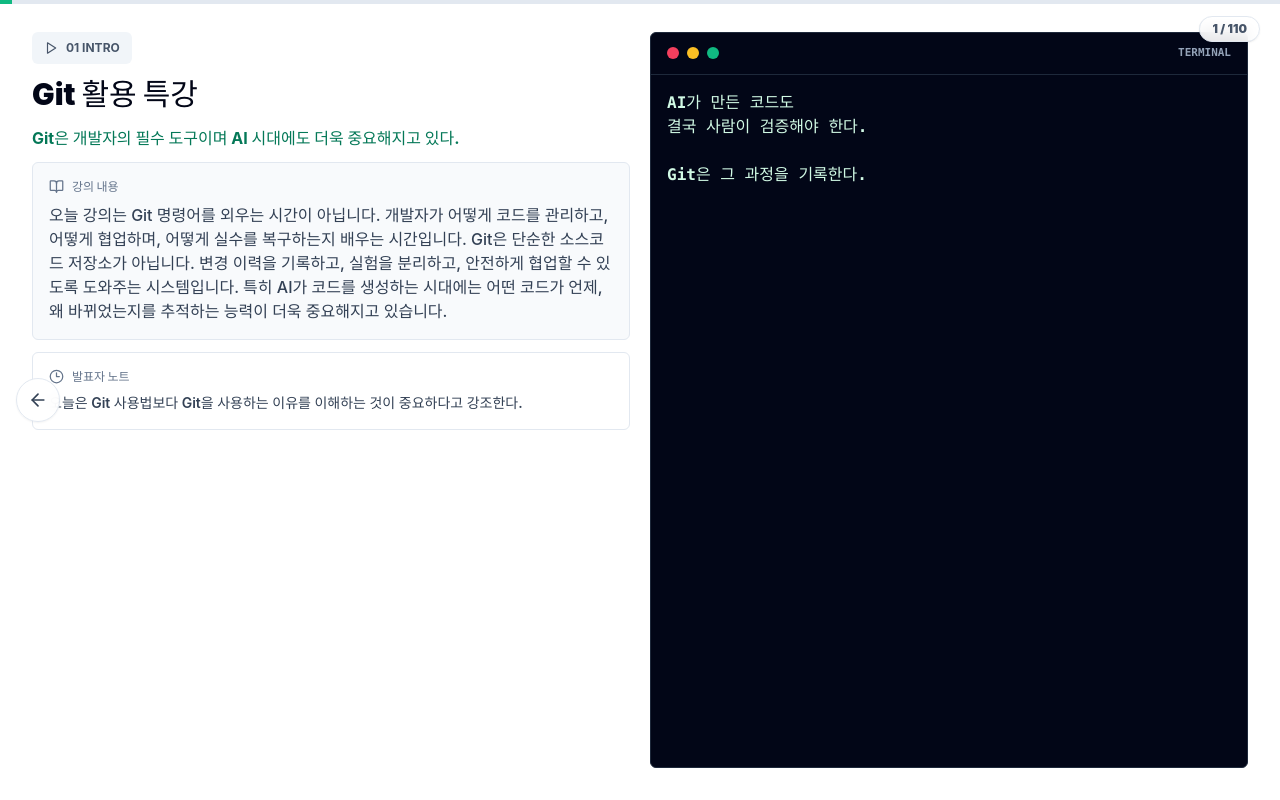
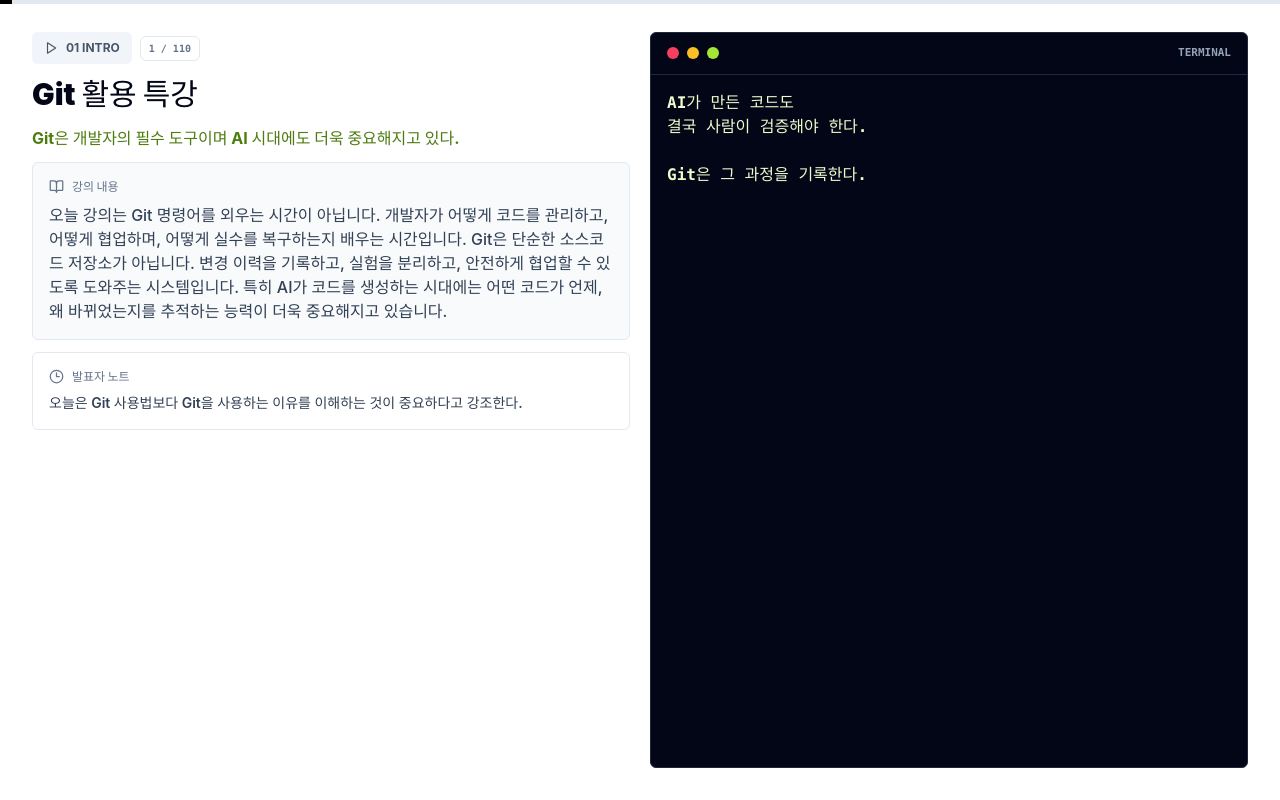
Before and after one commit to thomasJang/git-ppt-slide, a React (Vite) app: page / in a window 1280 px wide. Built offline with nearby package versions, Linux system fonts and the light colour scheme.

Commit message:
Enhance slide progress navigation

```diff
--- a/src/App.tsx
+++ b/src/App.tsx
@@ -1015,11 +1015,11 @@ function DeveloperPanel({ slide }: { slide: Slide }) {
           <div className="flex items-center gap-2">
             <span className="h-3 w-3 rounded-full bg-rose-500" />
             <span className="h-3 w-3 rounded-full bg-amber-400" />
-            <span className="h-3 w-3 rounded-full bg-emerald-500" />
+            <span className="h-3 w-3 rounded-full bg-lime-400" />
           </div>
           <span className="font-mono text-[11px] font-bold uppercase text-slate-400">terminal</span>
         </div>
-        <pre className="h-full whitespace-pre-wrap break-words p-4 font-mono text-sm font-semibold leading-7 text-emerald-100 md:text-base">
+        <pre className="h-full whitespace-pre-wrap break-words p-4 font-mono text-sm font-semibold leading-7 text-lime-100 md:text-base">
           <code>{slide.example}</code>
         </pre>
       </div>
@@ -1029,8 +1029,22 @@ function DeveloperPanel({ slide }: { slide: Slide }) {
 
 function App() {
   const [current, setCurrent] = useState(0);
+  const [hoveredSlide, setHoveredSlide] = useState<number | null>(null);
+  const [progressHoverX, setProgressHoverX] = useState(0);
   const activeSlide = slides[current];
   const progress = useMemo(() => ((current + 1) / slides.length) * 100, [current]);
+  const pageTone = slides.length <= 1 ? 0 : current / (slides.length - 1);
+  const progressRed = Math.round(220 * pageTone);
+  const progressDark = Math.round(20 * pageTone);
+  const progressStyle = {
+    backgroundColor: `rgb(${progressRed}, ${progressDark}, ${progressDark})`,
+  };
+
+  const updateProgressHover = (clientX: number, rect: DOMRect) => {
+    const ratio = Math.min(Math.max((clientX - rect.left) / rect.width, 0), 0.999999);
+    setHoveredSlide(clampSlide(Math.floor(ratio * slides.length)));
+    setProgressHoverX(Math.min(Math.max(ratio * 100, 12), 88));
+  };
 
   useEffect(() => {
     const handleKeyDown = (event: KeyboardEvent) => {
@@ -1050,20 +1064,48 @@ function App() {
   return (
     <main className="h-screen overflow-hidden bg-white text-slate-950">
       <section className="relative h-screen w-full overflow-hidden bg-white">
-        <div className="absolute inset-x-0 top-0 h-1 bg-slate-200">
-          <div className="h-full bg-emerald-500 transition-all duration-300" style={{ width: `${progress}%` }} />
+        <div
+          className="absolute inset-x-0 top-0 z-20 h-5 cursor-pointer"
+          onClick={(event) => {
+            const rect = event.currentTarget.getBoundingClientRect();
+            const ratio = Math.min(Math.max((event.clientX - rect.left) / rect.width, 0), 0.999999);
+            setCurrent(clampSlide(Math.floor(ratio * slides.length)));
+          }}
+          onMouseLeave={() => setHoveredSlide(null)}
+          onMouseMove={(event) => updateProgressHover(event.clientX, event.currentTarget.getBoundingClientRect())}
+        >
+          <div className="h-1 bg-slate-200">
+            <div className="h-full transition-all duration-300" style={{ width: `${progress}%`, ...progressStyle }} />
+          </div>
+          {hoveredSlide !== null && (
+            <div
+              className="pointer-events-none absolute top-3 z-30 w-64 -translate-x-1/2 rounded-md border border-slate-200 bg-white px-3 py-2 text-left shadow-sm"
+              style={{ left: `${progressHoverX}%` }}
+            >
+              <div className="mb-1 font-mono text-[11px] font-black text-lime-600">
+                {hoveredSlide + 1} / {slides.length}
+              </div>
+              <div className="truncate text-xs font-black text-slate-950">{slides[hoveredSlide].title}</div>
+              <div className="mt-1 truncate text-[11px] font-bold text-slate-500">{slides[hoveredSlide].eyebrow}</div>
+            </div>
+          )}
         </div>
 
         <div className="grid h-full p-5 pb-6 md:p-7 md:pb-8 lg:p-8">
           <div className="grid min-h-0 grid-cols-2 gap-5">
             <div className="flex min-w-0 flex-col gap-3">
               <div>
-                <div className="mb-3 inline-flex items-center gap-2 rounded-md bg-slate-100 px-3 py-2 text-xs font-bold uppercase tracking-normal text-slate-600">
-                  <Play size={14} />
-                  {activeSlide.eyebrow}
+                <div className="mb-3 flex items-center gap-2">
+                  <div className="inline-flex items-center gap-2 rounded-md bg-slate-100 px-3 py-2 text-xs font-bold uppercase tracking-normal text-slate-600">
+                    <Play size={14} />
+                    {activeSlide.eyebrow}
+                  </div>
+                  <div className="rounded-md border border-slate-200 bg-white px-2 py-1 font-mono text-[10px] font-black text-slate-500">
+                    {current + 1} / {slides.length}
+                  </div>
                 </div>
                 <h2 className="max-w-3xl text-3xl font-black leading-tight text-slate-950">{activeSlide.title}</h2>
-                <p className="mt-3 max-w-2xl text-sm font-bold leading-6 text-emerald-700 md:text-base">{activeSlide.message}</p>
+                <p className="mt-3 max-w-2xl text-sm font-bold leading-6 text-lime-700 md:text-base">{activeSlide.message}</p>
               </div>
 
               <div className="rounded-md border border-slate-200 bg-slate-50 p-4">
@@ -1084,12 +1126,6 @@ function App() {
             </div>
 
             <DeveloperPanel slide={activeSlide} />
-          </div>
-        </div>
-
-        <div className="absolute right-5 top-4 z-10 flex items-center gap-3">
-          <div className="rounded-full border border-slate-200 bg-white/90 px-3 py-1 text-xs font-black text-slate-600 shadow-sm backdrop-blur">
-            {current + 1} / {slides.length}
           </div>
         </div>
 
```
